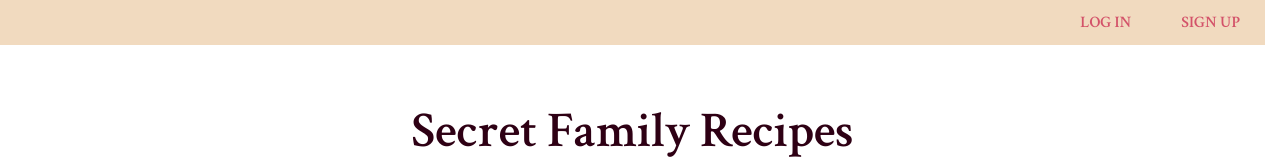
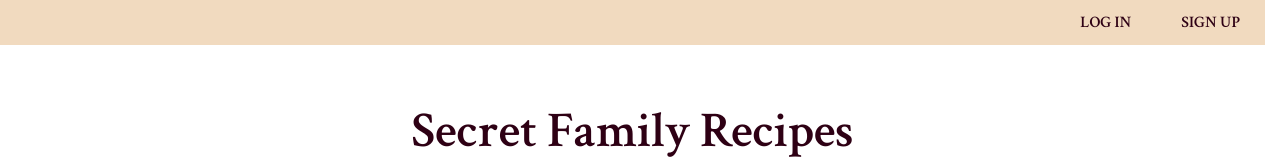
Before and after one commit to BuildWeek-SecretFamilyRecipes/SecretFamilyRecipesFE, a React (Create React App) app in the folder secret-family-recipes/: page /signup in a window 1280 px wide. Shown: the top 160 px of the page. Built offline with nearby package versions, Linux system fonts and the light colour scheme.

Commit message:
styling for log in and sign up pages

```diff
--- a/secret-family-recipes/src/App.js
+++ b/secret-family-recipes/src/App.js
@@ -86,7 +86,7 @@ const MenuBar = styled.div`
 
 const NavP = styled.p`
 	padding: 0 25px;
-	color: #D35269;
+	color: #2E0014;
 	:hover {
 		color: #FFFF;
 	}
--- a/secret-family-recipes/src/Components/Signup.js
+++ b/secret-family-recipes/src/Components/Signup.js
@@ -50,8 +50,9 @@ const Button = styled.button`
 	font-size: 20px;
 	outline: none;
 	:hover {
-		color: #6d748c;
-		border: 2px solid #6d748c;
+		background-color: #558B6E;
+		color: #2E0014;
+		border: 2px solid #2E0014;
 	}
 `
 
```
